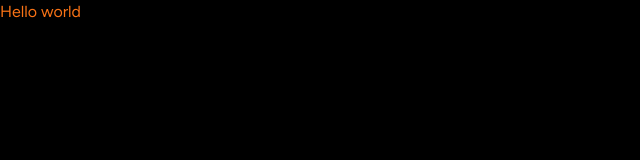
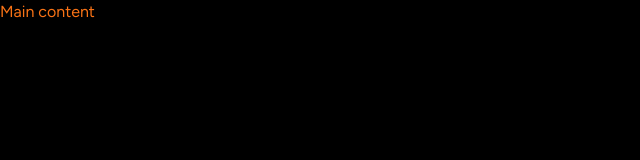
Before and after one commit to garydsong/cloudify, a Next.js app: page / in a window 1280 px wide. Shown: the top 160 px of the page, without its empty margins (0-640 px from the left). Built offline with nearby package versions, Linux system fonts and the light colour scheme.

Commit message:
sidebar setup

```diff
--- /dev/null
+++ b/app/(site)/page.tsx
@@ -0,0 +1,5 @@
+export default function Home() {
+  return (
+    <div className="text-orange-500">Main content</div>
+  )
+}
--- a/app/page.tsx
+++ /dev/null
@@ -1,5 +0,0 @@
-export default function Home() {
-  return (
-    <div className="text-orange-500">Hello world</div>
-  )
-}
--- /dev/null
+++ b/components/Sidebar.tsx
@@ -0,0 +1,16 @@
+import React from 'react'
+interface SidebarProps {
+    children: React.ReactNode;
+}
+
+const Sidebar: React.FC<SidebarProps> = ({
+    children
+}) => {
+  return (
+    <div>
+        {children}
+    </div>
+  )
+}
+
+export default Sidebar
```
